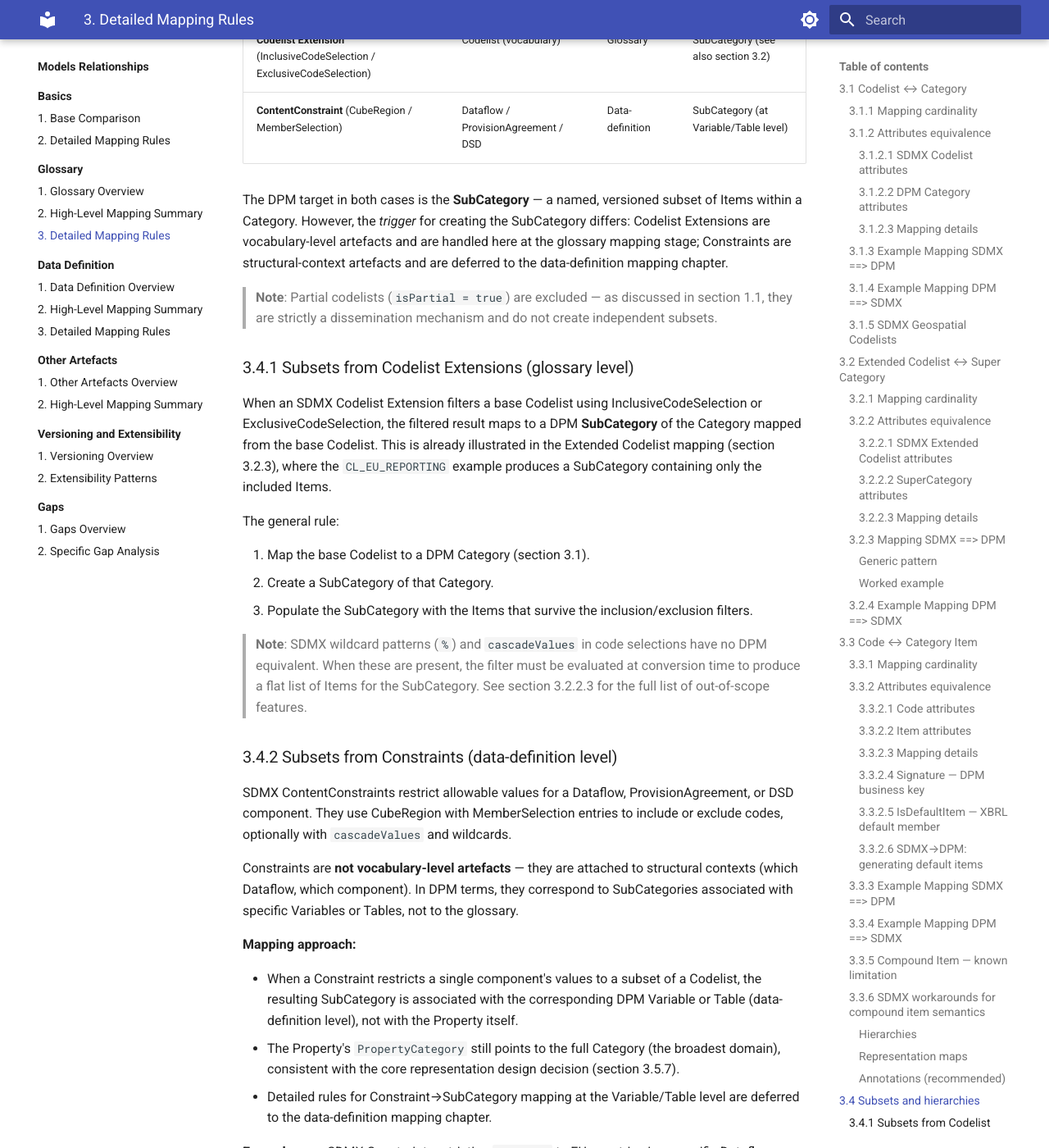
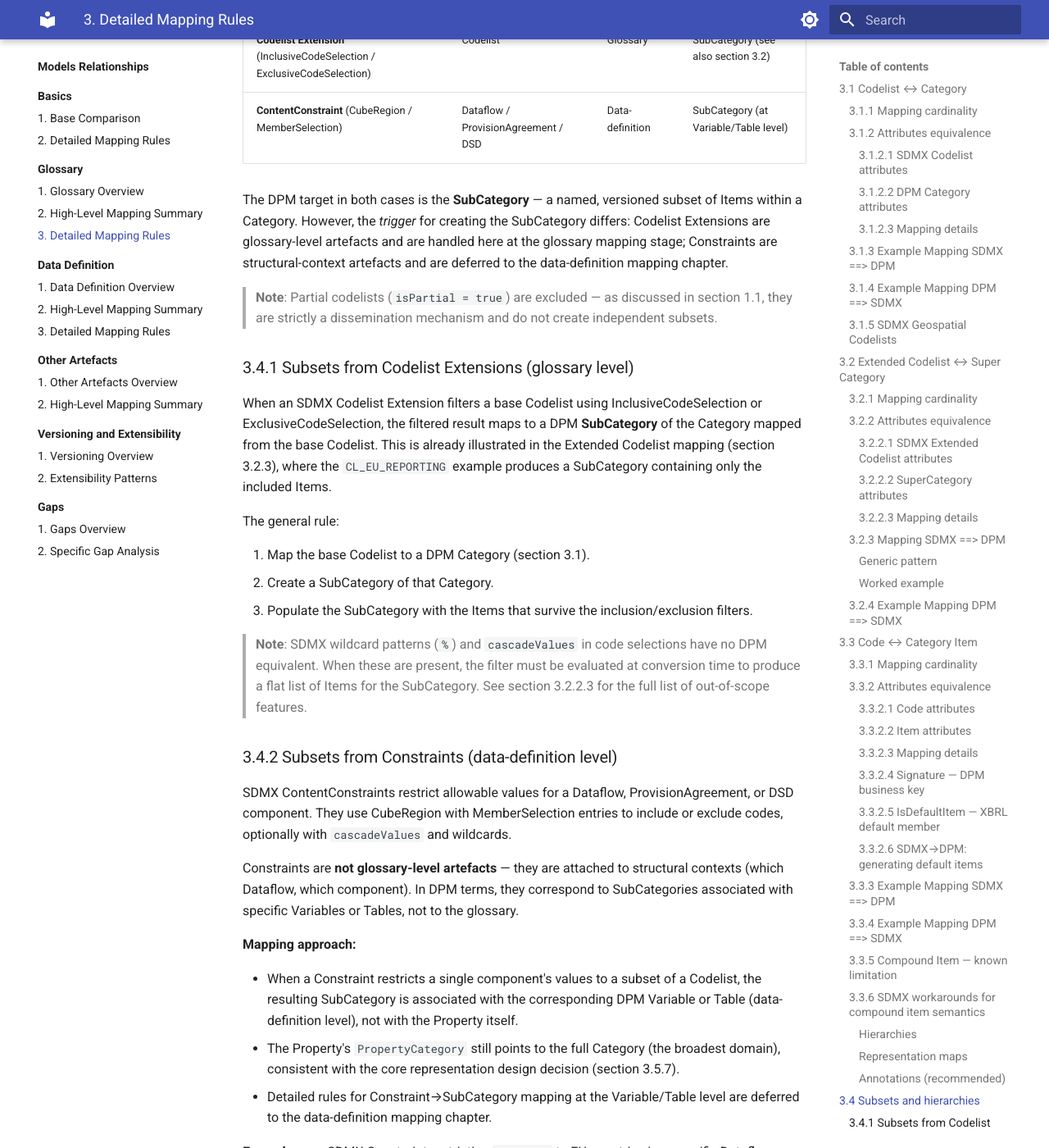
Before and after one commit to sdmx-twg/wp-sdmx-dpm, an MkDocs documentation site: the page built from docs/models-relationships/01_glossary/03_detailed_mapping_rules.md, in a window 1280 px wide and 1400 px high, scrolled down 21110 px. Shown: the whole window at 82% size. Built offline with MkDocs 1.6.1 and Material for MkDocs 9.7.7, drawn with Linux system fonts in a browser that asks for light colours.

Commit message:
docs: harmonise terminology — use "glossary" instead of "vocabulary"
Addresses #80 — "vocabulary-level" was never introduced as a defined
term; the established term across this chapter is "glossary". Drop the
"(vocabulary)" parenthetical from the section 3.4 comparison table and
replace "vocabulary-level artefacts" with "glossary-level artefacts" in
the surrounding paragraphs.

```diff
--- a/docs/models-relationships/01_glossary/03_detailed_mapping_rules.md
+++ b/docs/models-relationships/01_glossary/03_detailed_mapping_rules.md
@@ -657,10 +657,10 @@ Subset and hierarchy mapping is one of the trickier areas because SDMX uses two
 
 | SDMX mechanism | Attached to | Mapping level | DPM target |
 |----------------|-------------|---------------|------------|
-| **Codelist Extension** (InclusiveCodeSelection / ExclusiveCodeSelection) | Codelist (vocabulary) | Glossary | SubCategory (see also section 3.2) |
+| **Codelist Extension** (InclusiveCodeSelection / ExclusiveCodeSelection) | Codelist | Glossary | SubCategory (see also section 3.2) |
 | **ContentConstraint** (CubeRegion / MemberSelection) | Dataflow / ProvisionAgreement / DSD | Data-definition | SubCategory (at Variable/Table level) |
 
-The DPM target in both cases is the **SubCategory** — a named, versioned subset of Items within a Category. However, the *trigger* for creating the SubCategory differs: Codelist Extensions are vocabulary-level artefacts and are handled here at the glossary mapping stage; Constraints are structural-context artefacts and are deferred to the data-definition mapping chapter.
+The DPM target in both cases is the **SubCategory** — a named, versioned subset of Items within a Category. However, the *trigger* for creating the SubCategory differs: Codelist Extensions are glossary-level artefacts and are handled here at the glossary mapping stage; Constraints are structural-context artefacts and are deferred to the data-definition mapping chapter.
 
 > **Note**: Partial codelists (`isPartial = true`) are excluded — as discussed in section 1.1, they are strictly a dissemination mechanism and do not create independent subsets.
 
@@ -680,7 +680,7 @@ The general rule:
 
 SDMX ContentConstraints restrict allowable values for a Dataflow, ProvisionAgreement, or DSD component. They use CubeRegion with MemberSelection entries to include or exclude codes, optionally with `cascadeValues` and wildcards.
 
-Constraints are **not vocabulary-level artefacts** — they are attached to structural contexts (which Dataflow, which component). In DPM terms, they correspond to SubCategories associated with specific Variables or Tables, not to the glossary.
+Constraints are **not glossary-level artefacts** — they are attached to structural contexts (which Dataflow, which component). In DPM terms, they correspond to SubCategories associated with specific Variables or Tables, not to the glossary.
 
 **Mapping approach:**
 
```
